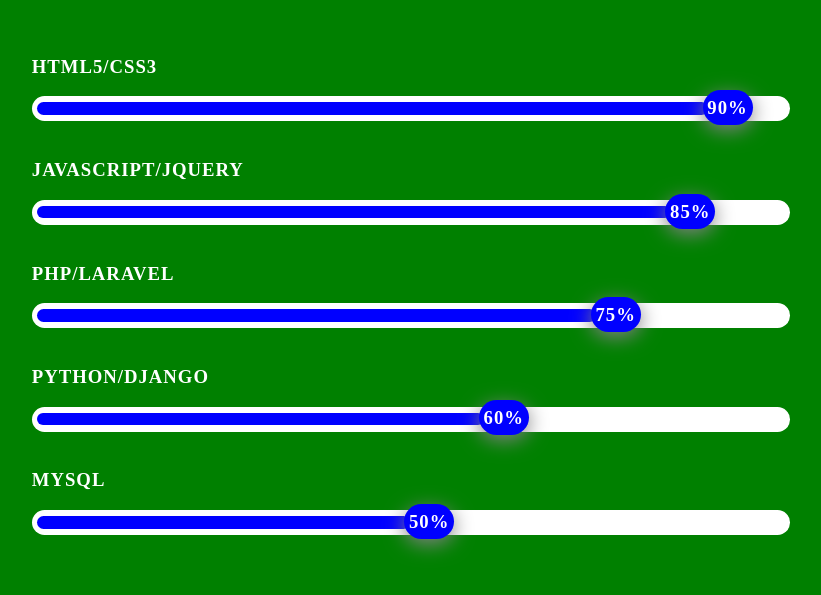
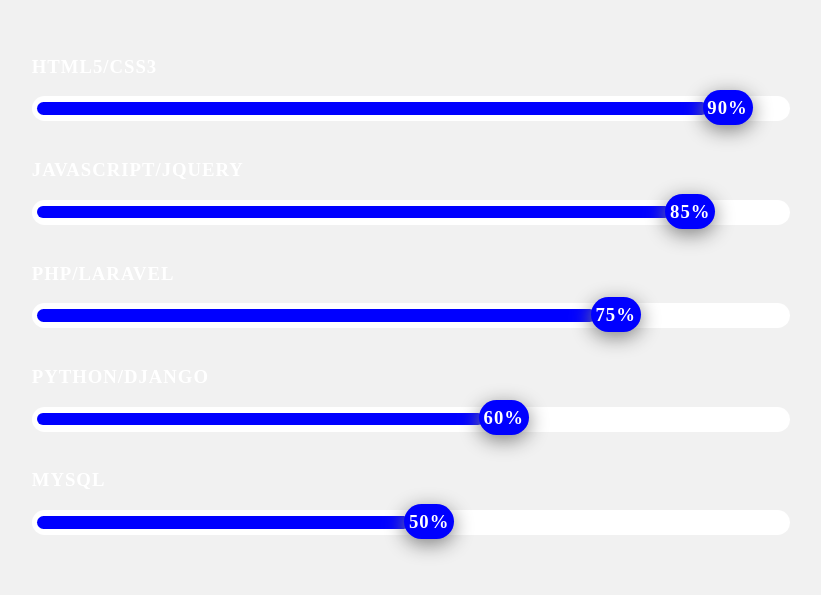
Before and after one commit to OmarTrf/Skills3CSS, a plain HTML site: page index.html in a window 1280 px wide. Shown: the part 113-708 px from the top of the page, without its empty margins (229-1050 px from the left). Drawn offline with Linux system fonts and the light colour scheme.

Commit message:
Update index.html

```diff
--- a/index.html
+++ b/index.html
@@ -5,7 +5,7 @@
 </head>
 <style>
 	body{
-		background: green;
+		background: #f1f1f1;
 		height: 5000px;
 	}
 	.wrap{
```
